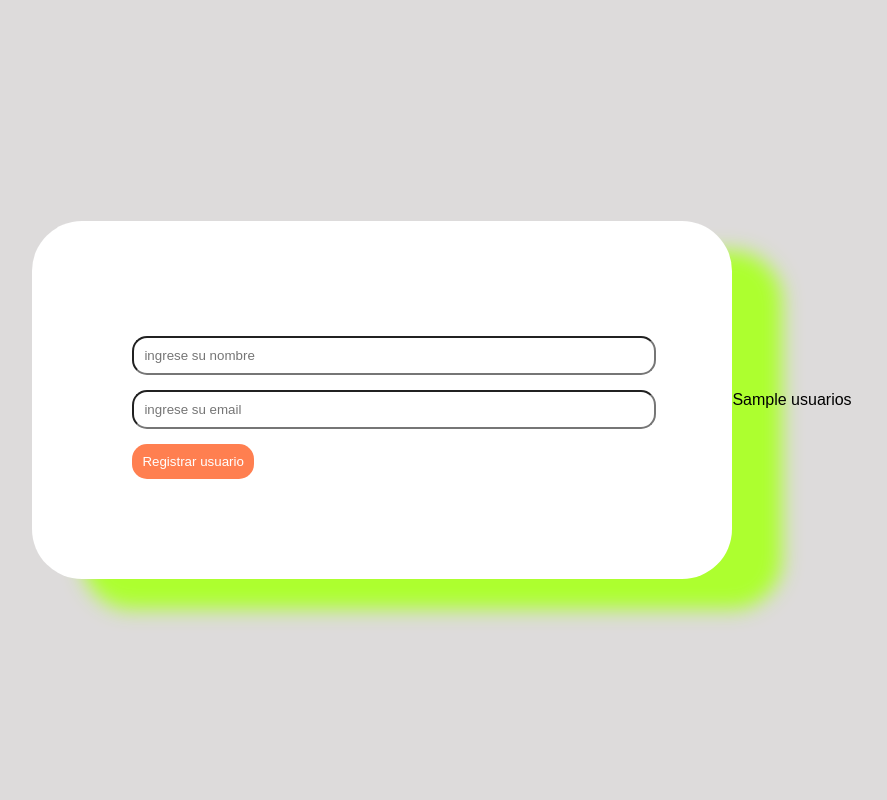
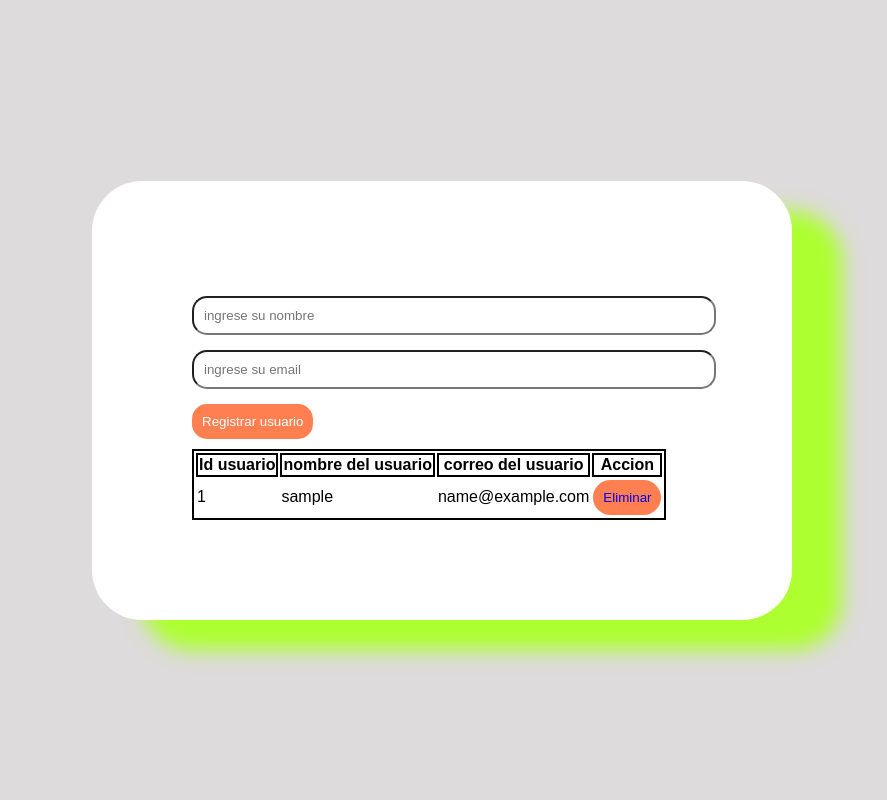
Before and after one commit to JulianBesanz/CRUD, a Flask app: template templates/registro.html in a window 1280 px wide. Shown: the whole page, without its empty margins (198-1085 px from the left). Run offline with Flask 3, Linux system fonts and the light colour scheme; the template is opened without the code that fills it: most values are stand-ins (such as "Sample title", 1, 10 or a date in 2020).

Commit message:
15_mayo_clase

```diff
--- a/main.py
+++ b/main.py
@@ -1,8 +1,9 @@
-from flask import Flask, render_template, request, url_for
+from flask import Flask, render_template, request, url_for,redirect
 
 app = Flask(__name__)
 
 usuarios = []
+id_contador =1
 
 
 
@@ -10,11 +11,25 @@ usuarios = []
 
 @app.route("/", methods=["GET", "POST"])
 def crud():
-    nombre = request.form.get("nombre")
-    email = request.form.get("email")
-    usuarios.append({"username": nombre, "email": email })
+    global id_contador
 
-    return render_template("registro.html", usuarios=usuarios)
+    if request.method=='POST':
+        nombre = request.form.get("nombre")
+        email = request.form.get("email")
+        usuarios.append({"id":id_contador, "username": nombre, "email": email }) #insertando un usuario
+        id_contador +=1
+        return redirect(url_for("crud"))#llamar nombre de la funcion
+
+    id_eliminar=request.args.get("borrar")
+    if id_eliminar:
+            #TODO: eliminar el usuario con el id del parametro de la lista
+            for item in usuarios:
+                if str(item['id'])==id_eliminar:
+                    usuarios.remove(item)
+                    break
+            return redirect(url_for("crud"))# LLLAMAR NOMBRE DE LA FUNCION
+
+    return render_template("registro.html", usuarios=usuarios) # lista que entregamos al html
 
 
 
--- a/static/style.css
+++ b/static/style.css
@@ -24,7 +24,7 @@ form  input{
     border-radius: 15px ;
 }
 
-button {
+.botonsend {
     padding: 10px;
     background-color:coral;
     margin-top: 15px;
@@ -33,4 +33,25 @@ button {
     color: white;
     cursor: pointer;
 
+
 }
+
+table, th {
+    margin-top: 10px;
+    border: 2px solid black;
+}
+
+.delete {
+    padding: 10px;
+    background-color:coral;
+    border: none;
+    border-radius: 20px;
+    color: white;
+    cursor: pointer;
+    text-decoration: none;
+
+}
+
+a {
+    text-decoration: none;
+}
--- a/templates/registro.html
+++ b/templates/registro.html
@@ -9,17 +9,37 @@
 <body>
     <div class="section">
         <form method="post">
-            <input type="text" name="nombre"  placeholder="ingrese su nombre">
+            <input type="text" name="nombre"  placeholder="ingrese su nombre" required>
 
-            <input type="email" name="email"  placeholder="ingrese su email">
-            <button type="submit">Registrar usuario</button>
+            <input type="email" name="email"  placeholder="ingrese su email" required>
+            <button type="submit" class="botonsend">Registrar usuario</button>
 
 
 
 
         </form>
+            <table>
+                <tr> <th>Id usuario </th>   <th>nombre del usuario </th>     <th>correo del usuario </th> <th>Accion</th>  </tr>
+                {% for persona in usuarios  %}
+                    <tr>
+                        <td>{{persona.id}}</td>
+                        <td> {{persona.username}}</td>
+                        <td>{{persona.email}}</td>
+                        <td> <button class="delete"><a href="/?borrar={{ persona.id}}">Eliminar</a></button>    </td>                    </td>
+
+
+                    </tr>
+                        {% endfor %}
+                </tr>
+
+
+
+
+
+            </table>
+
     </div>
-    {{ usuarios}}
+
 
 </body>
 </html>
```
